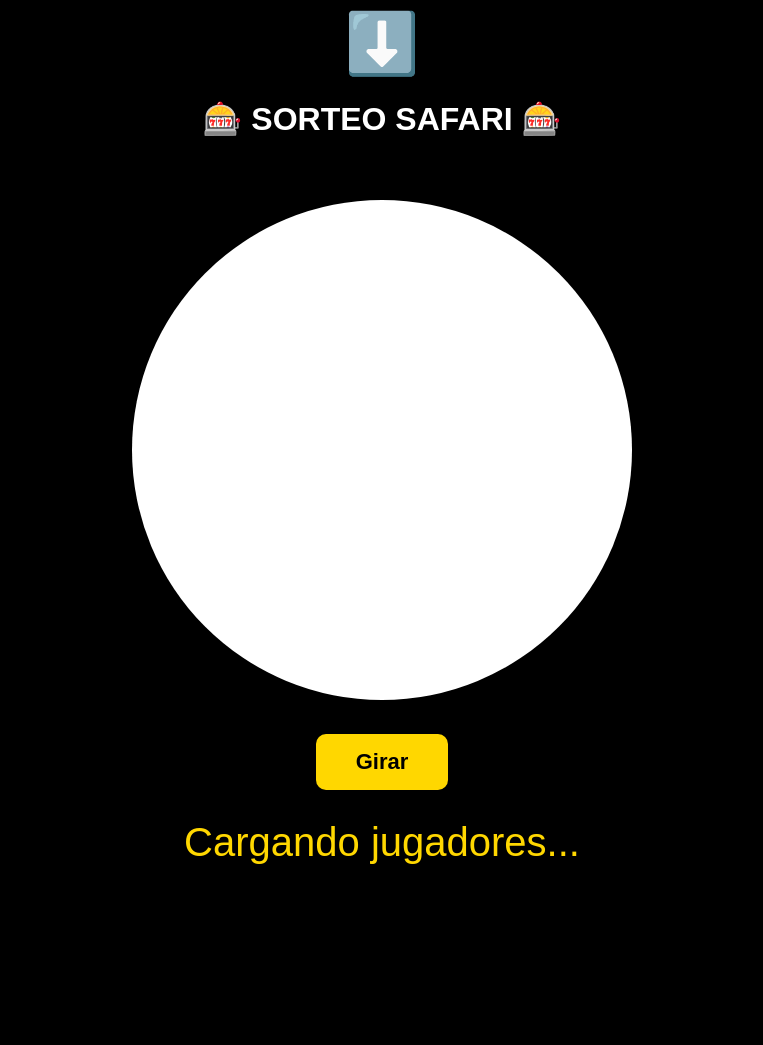
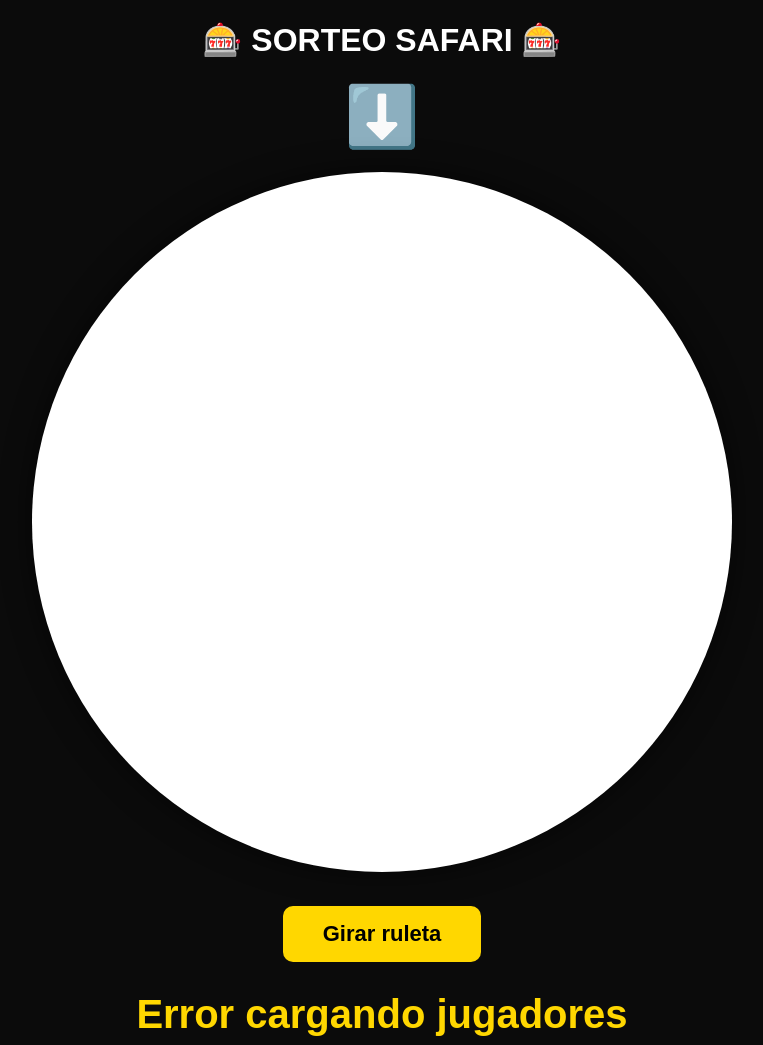
Before and after one commit to ferchomg2608-ux/numeros_server, a Flask app: page /sorteo in a window 1280 px wide. Shown: the whole page, without its empty margins (258-1021 px from the left). Before the commit the page ends 864 px from the top, so only its background shows below. Run offline with Flask 3, Linux system fonts and the light colour scheme; parts of the project's set-up code (start-up, migrations or seed data) failed here and were passed over; some libraries are stand-ins or nearby versions.

Commit message:
viaje safari

```diff
--- a/templates/sorteo.html
+++ b/templates/sorteo.html
@@ -1,25 +1,25 @@
 <!DOCTYPE html>
+
 <html>
 
 <head>
 
 <title>Sorteo Safari</title>
 
-<div style="font-size:60px">⬇️</div>
-
 <style>
 
 body{
-background:black;
+background:#0b0b0b;
 color:white;
 font-family:Arial;
 text-align:center;
 }
 
 canvas{
-margin-top:40px;
+margin-top:20px;
 background:white;
 border-radius:50%;
+box-shadow:0 0 30px rgba(0,0,0,0.6);
 }
 
 button{
@@ -33,10 +33,15 @@ cursor:pointer;
 font-weight:bold;
 }
 
+button:hover{
+background:orange;
+}
+
 #ganador{
 font-size:40px;
 margin-top:30px;
 color:gold;
+font-weight:bold;
 }
 
 </style>
@@ -47,15 +52,23 @@ color:gold;
 
 <h1>🎰 SORTEO SAFARI 🎰</h1>
 
-<canvas id="ruleta" width="500" height="500"></canvas>
+<div style="font-size:60px">⬇️</div>
+
+<canvas id="ruleta" width="700" height="700"></canvas>
 
 <br>
 
-<button onclick="girar()">Girar</button>
+<button onclick="girar()">Girar ruleta</button>
 
 <div id="ganador">
 Cargando jugadores...
 </div>
+
+<audio id="sonido">
+<source src="https://assets.mixkit.co/active_storage/sfx/2000/2000-preview.mp3">
+</audio>
+
+<script src="https://cdn.jsdelivr.net/npm/canvas-confetti@1.6.0/dist/confetti.browser.min.js"></script>
 
 <script>
 
@@ -68,24 +81,31 @@ let girando = false
 
 async function cargarJugadores(){
 
+try{
+
 let res = await fetch("https://numeros-server.onrender.com/estado")
-
 let data = await res.json()
 
 jugadores = Object.entries(data)
 
 if(jugadores.length === 0){
 
-document.getElementById("ganador").innerText =
-"No hay jugadores"
+document.getElementById("ganador").innerText = "No hay jugadores"
+return
 
-return
 }
 
 dibujarRuleta()
 
 document.getElementById("ganador").innerText =
 "Jugadores cargados: " + jugadores.length
+
+}catch(e){
+
+document.getElementById("ganador").innerText =
+"Error cargando jugadores"
+
+}
 
 }
 
@@ -104,16 +124,21 @@ let fin = inicio + angulo
 ctx.beginPath()
 ctx.moveTo(radio,radio)
 ctx.arc(radio,radio,radio,inicio,fin)
-ctx.fillStyle = `hsl(${i*40},80%,60%)`
+
+ctx.fillStyle = `hsl(${i*35},80%,60%)`
 ctx.fill()
 ctx.stroke()
 
 ctx.save()
 ctx.translate(radio,radio)
 ctx.rotate(inicio + angulo/2)
+
 ctx.fillStyle="black"
-ctx.font="bold 13px Arial"
-ctx.fillText(j[0]+"-"+j[1],radio*0.65,5)
+ctx.font="bold 14px Arial"
+
+let texto = j[0]+"-"+j[1]
+ctx.fillText(texto,radio*0.55,5)
+
 ctx.restore()
 
 })
@@ -126,34 +151,46 @@ if(girando) return
 
 girando = true
 
-// pedir ganador al servidor
 let res = await fetch("https://numeros-server.onrender.com/api/girar")
 let data = await res.json()
 
 if(data.error){
+
 document.getElementById("ganador").innerText = "No hay jugadores"
+girando = false
+return
+
+}
+
+let index = jugadores.findIndex(j => j[0] == data.numero)
+
+if(index === -1){
 girando = false
 return
 }
 
-// encontrar posición del ganador
-let index = jugadores.findIndex(j => j[0] == data.numero)
-
 let angulo = 2*Math.PI / jugadores.length
 
-// calcular giro para que caiga en ese jugador
 let vueltas = 10
+
 let objetivo = (index * angulo) * -1
 
 let destino = vueltas * 2*Math.PI + objetivo
 
-let progreso = 0
+let duracion = 4000
+let inicio = null
 
-function animar(){
+function animar(tiempo){
 
-progreso += 0.05
+if(!inicio) inicio = tiempo
 
-anguloActual = destino * progreso
+let progreso = (tiempo - inicio) / duracion
+
+if(progreso > 1) progreso = 1
+
+let ease = 1 - Math.pow(1 - progreso, 3)
+
+anguloActual = destino * ease
 
 dibujarRuleta()
 
@@ -168,15 +205,31 @@ girando = false
 document.getElementById("ganador").innerText =
 "🏆 GANADOR: "+data.numero+" - "+data.nombre
 
+document.getElementById("sonido").play()
+
+confetti({
+particleCount:200,
+spread:120,
+origin:{y:0.6}
+})
+
+setTimeout(()=>{
+
 cargarJugadores()
+
+},2000)
 
 }
 
 }
 
-animar()
+requestAnimationFrame(animar)
 
 }
+
+cargarJugadores()
+
+setInterval(cargarJugadores,15000)
 
 </script>
 
```
